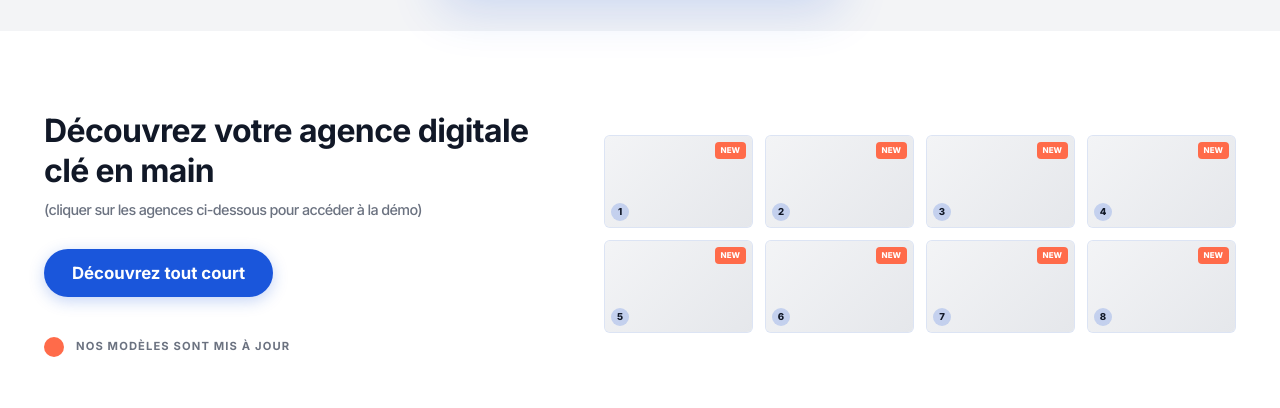
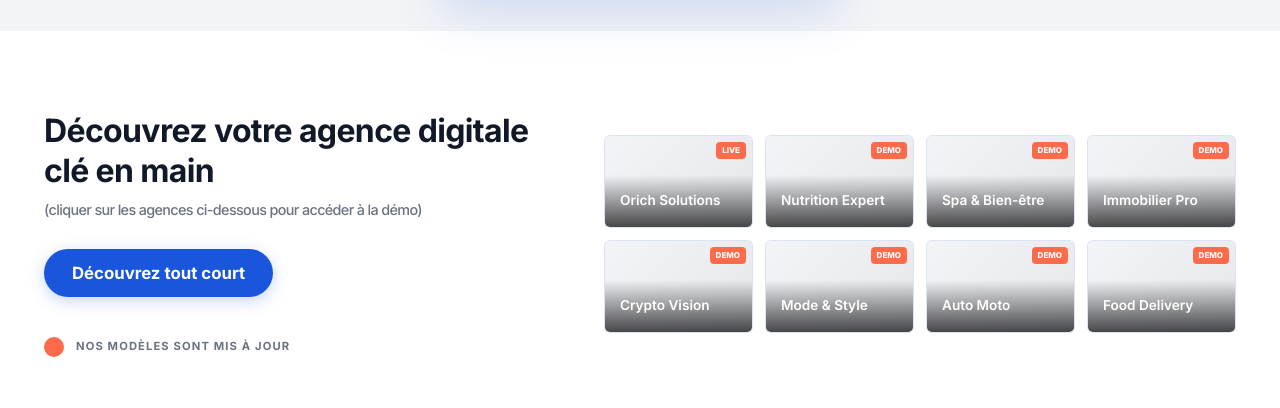
Before and after one commit to igitboosterplus/digitallglobal, a React (Vite) app: page / in a window 1280 px wide. Shown: the part 4580-4988 px from the top of the page. Built offline with nearby package versions, Linux system fonts and the light colour scheme.

Commit message:
modification sur le site des prestataire

```diff
--- a/src/components/AgenciesSection.css
+++ b/src/components/AgenciesSection.css
@@ -117,29 +117,161 @@
 }
 
 .mock-overlay {
+    position: absolute;
+    inset: 0;
+    background: rgba(26, 86, 219, 0.9);
+    display: flex;
+    flex-direction: column;
+    align-items: center;
+    justify-content: center;
+    gap: 10px;
     opacity: 0;
-    transition: opacity 0.3s;
-    color: var(--color-nexus-blue);
+    transition: all 0.3s ease;
+    z-index: 2;
+}
+
+.view-text {
+    color: white;
+    font-size: 0.8rem;
+    font-weight: 700;
+    text-transform: uppercase;
+    letter-spacing: 1px;
+}
+
+.agency-name-overlay {
+    position: absolute;
+    bottom: 0;
+    left: 0;
+    right: 0;
+    padding: 15px;
+    background: linear-gradient(transparent, rgba(0, 0, 0, 0.7));
+    color: white;
+    font-size: 0.85rem;
+    font-weight: 600;
+    transition: transform 0.3s ease;
 }
 
 .agency-mock-card:hover .mock-overlay {
     opacity: 1;
 }
 
-.mock-number {
-    position: absolute;
-    bottom: 6px;
-    left: 6px;
-    width: 18px;
-    height: 18px;
-    background: rgba(26, 86, 219, 0.2);
-    border-radius: 50%;
+/* Modal Preview */
+.site-preview-modal {
+    position: fixed;
+    inset: 0;
+    z-index: 10000;
     display: flex;
     align-items: center;
     justify-content: center;
-    font-size: 0.6rem;
-    font-weight: 800;
-    color: var(--color-anthracite);
+    padding: 20px;
+}
+
+.preview-overlay {
+    position: absolute;
+    inset: 0;
+    background: rgba(15, 23, 42, 0.9);
+    backdrop-filter: blur(8px);
+}
+
+.preview-container {
+    position: relative;
+    width: 100%;
+    max-width: 1200px;
+    height: 90vh;
+    background: white;
+    border-radius: 20px;
+    overflow: hidden;
+    box-shadow: 0 25px 50px -12px rgba(0, 0, 0, 0.5);
+    z-index: 2;
+    display: flex;
+    flex-direction: column;
+}
+
+.preview-close {
+    position: absolute;
+    top: 15px;
+    right: 20px;
+    width: 40px;
+    height: 40px;
+    background: white;
+    border: none;
+    border-radius: 50%;
+    font-size: 24px;
+    font-weight: bold;
+    cursor: pointer;
+    box-shadow: 0 4px 10px rgba(0, 0, 0, 0.2);
+    display: flex;
+    align-items: center;
+    justify-content: center;
+    z-index: 10;
+    transition: transform 0.2s;
+}
+
+.preview-close:hover {
+    transform: scale(1.1);
+    color: var(--color-coral);
+}
+
+.preview-iframe {
+    width: 100%;
+    height: 100%;
+    border: none;
+}
+
+/* Loader */
+.preview-loader {
+    flex: 1;
+    display: flex;
+    flex-direction: column;
+    align-items: center;
+    justify-content: center;
+    gap: 20px;
+    background: white;
+}
+
+.loader-logo {
+    width: 120px;
+    height: auto;
+    animation: pulse 2s infinite ease-in-out;
+}
+
+.loader-spinner {
+    width: 40px;
+    height: 40px;
+    border: 3px solid #f3f3f3;
+    border-top: 3px solid var(--color-nexus-blue);
+    border-radius: 50%;
+    animation: spin 1s linear infinite;
+}
+
+.preview-loader p {
+    font-weight: 600;
+    color: var(--color-gray-medium);
+    font-size: 1.1rem;
+}
+
+@keyframes spin {
+    0% {
+        transform: rotate(0deg);
+    }
+
+    100% {
+        transform: rotate(360deg);
+    }
+}
+
+@keyframes pulse {
+
+    0%,
+    100% {
+        transform: scale(1);
+        opacity: 1;
+    }
+
+    50% {
+        transform: scale(1.05);
+        opacity: 0.8;
+    }
 }
 
 @media (max-width: 1024px) {
@@ -150,10 +282,6 @@
 
     .agencies-mock-grid {
         grid-template-columns: repeat(2, 1fr);
-    }
-
-    .agencies-notice {
-        justify-content: center;
     }
 }
 
--- a/src/components/AgenciesSection.jsx
+++ b/src/components/AgenciesSection.jsx
@@ -3,16 +3,34 @@ import { Play } from 'lucide-react';
 import './AgenciesSection.css';
 
 const AgenciesSection = () => {
+    const [previewUrl, setPreviewUrl] = React.useState(null);
+    const [isLoading, setIsLoading] = React.useState(false);
+
     const agencies = [
-        { id: 1, name: "Nutrition" },
-        { id: 2, name: "Spa" },
-        { id: 3, name: "Real Estate" },
-        { id: 4, name: "Crypto" },
-        { id: 5, name: "Fashion" },
-        { id: 6, name: "Auto" },
-        { id: 7, name: "Food" },
-        { id: 8, name: "Travel" }
+        { id: 1, name: "Orich Solutions", url: "https://orichsolutions.com" },
+        { id: 2, name: "Nutrition Expert", url: "#" },
+        { id: 3, name: "Spa & Bien-être", url: "#" },
+        { id: 4, name: "Immobilier Pro", url: "#" },
+        { id: 5, name: "Crypto Vision", url: "#" },
+        { id: 6, name: "Mode & Style", url: "#" },
+        { id: 7, name: "Auto Moto", url: "#" },
+        { id: 8, name: "Food Delivery", url: "#" }
     ];
+
+    const handlePreview = (url) => {
+        if (url === "#") return;
+        setPreviewUrl(url);
+        setIsLoading(true);
+        // On simule un temps de chargement pour montrer le logo
+        setTimeout(() => {
+            setIsLoading(false);
+        }, 2500);
+    };
+
+    const closePreview = () => {
+        setPreviewUrl(null);
+        setIsLoading(false);
+    };
 
     return (
         <section className="agencies-section">
@@ -39,12 +57,18 @@ const AgenciesSection = () => {
                     <div className="agencies-grid-wrap">
                         <div className="agencies-mock-grid">
                             {agencies.map((agency) => (
-                                <div key={agency.id} className="agency-mock-card">
-                                    <div className="mock-badge">NEW</div>
+                                <div
+                                    key={agency.id}
+                                    className="agency-mock-card"
+                                    onClick={() => handlePreview(agency.url)}
+                                >
+                                    <div className="mock-badge">{agency.url === "#" ? "DEMO" : "LIVE"}</div>
                                     <div className="mock-image">
                                         <div className="mock-overlay">
-                                            <Play size={16} fill="white" />
+                                            <Play size={24} fill="white" />
+                                            <span className="view-text">Voir le site</span>
                                         </div>
+                                        <div className="agency-name-overlay">{agency.name}</div>
                                     </div>
                                     <div className="mock-number">{agency.id}</div>
                                 </div>
@@ -53,6 +77,31 @@ const AgenciesSection = () => {
                     </div>
                 </div>
             </div>
+
+            {/* Site Preview Modal */}
+            {previewUrl && (
+                <div className="site-preview-modal">
+                    <div className="preview-overlay" onClick={closePreview}></div>
+                    <div className="preview-container">
+                        <button className="preview-close" onClick={closePreview}>×</button>
+
+                        {isLoading ? (
+                            <div className="preview-loader">
+                                <img src="/logo-digitall.png" alt="Digitall Global" className="loader-logo" />
+                                <div className="loader-spinner"></div>
+                                <p>Préparation de votre agence...</p>
+                            </div>
+                        ) : (
+                            <iframe
+                                src={previewUrl}
+                                title="Site Preview"
+                                className="preview-iframe"
+                                frameBorder="0"
+                            ></iframe>
+                        )}
+                    </div>
+                </div>
+            )}
         </section>
     );
 };
```
